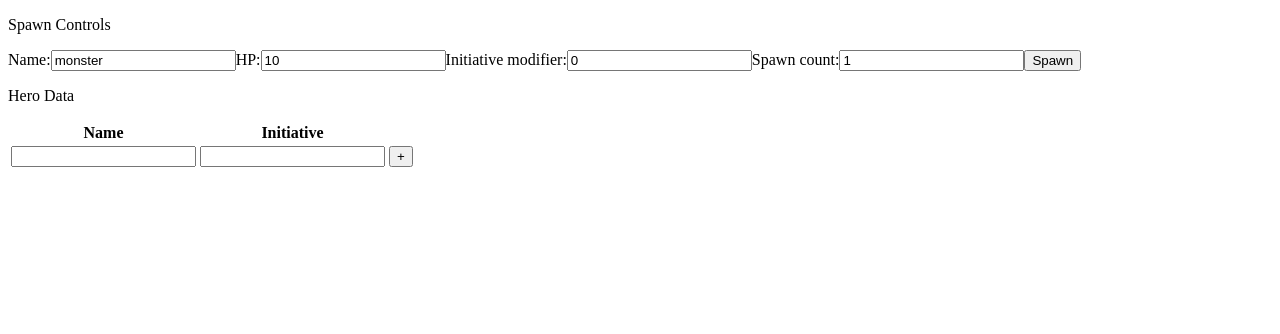
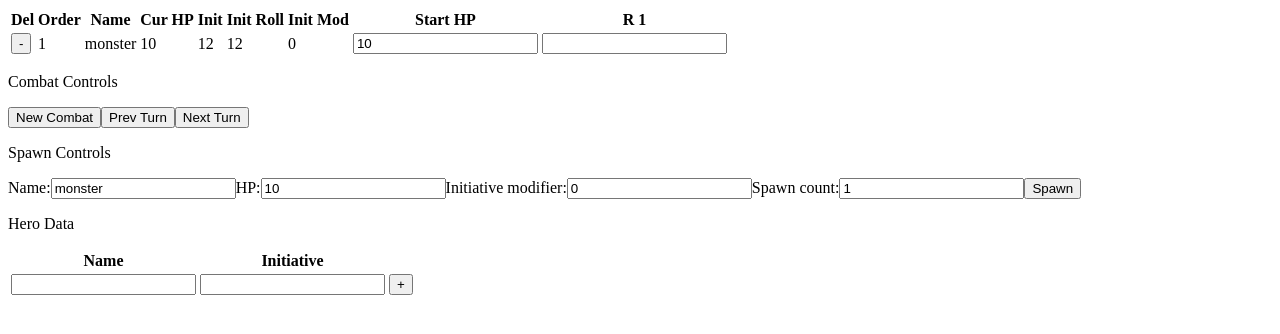
Before and after one commit to KarlisZ/dnd-combat-manager, a React app: page / in a window 1280 px wide. Both pictures are taken after a click on the button "Spawn". Shown: the top 334 px of the page. Built offline with nearby package versions, Linux system fonts and the light colour scheme; the HTML template or start-up script is replaced by a standard one.

Commit message:
Fix row keys

```diff
--- a/src/controller/MainController.ts
+++ b/src/controller/MainController.ts
@@ -1,17 +1,7 @@
 import { v4 as uuid } from 'uuid';
+import { MainModel, UnitData } from '../model/MainModel';
 
 
-export interface UnitData {
-    order: number;
-    name: string;
-    currentHp: number;
-    initiative: number;
-    initiativeRoll: number;
-    initiativeMod: number;
-    startingHp: number;
-    uuid: string;
-    roundHp: number[];
-}
 
 interface RoundData {
     hpChange: {id:string, value:number}[];
@@ -31,11 +21,13 @@ export interface SpawnData {
 
 
 export class MainController {
-    public readonly allUnits: UnitData[] = [];
+    public constructor(private model:MainModel) {
+
+    }
     public onUpdate?: () => void;
 
     public addHero = (hero:HeroData) => {
-        this.allUnits.unshift({
+        this.model.allUnits.unshift({
             order: 0,
             currentHp: 10,
             initiative: hero.initiative,
@@ -52,7 +44,7 @@ export class MainController {
 
     public addNpc = (spawnData:SpawnData) => {
         const initativeRoll = getRandomInt(1, 20);
-        this.allUnits.push({
+        this.model.allUnits.push({
             order: 0,
             currentHp: spawnData.hp,
             initiativeMod: spawnData.initiativeMod,
@@ -68,12 +60,15 @@ export class MainController {
     }
 
     public removeUnit = (uuid:string): void => {
-        this.allUnits.splice(this.allUnits.findIndex(u => u.uuid === uuid), 1);
+        this.model.allUnits.splice(this.model.allUnits.findIndex(u => u.uuid === uuid), 1);
+        this.updateOrder();
+        this.onUpdate?.();
     }
 
 
-    public addHpChange(id: string, round: number, value:number) {
-        const unit = this.allUnits.find(u => u.uuid === id);
+    public addHpChange = (id: string, round: number, value:number) => {
+        console.log(this.model.allUnits)
+        const unit = this.model.allUnits.find(u => u.uuid === id);
         if(!unit) throw new Error(`no such unit ${id}`);
 
         unit.roundHp[round] = value;
@@ -90,7 +85,7 @@ export class MainController {
     }
 
     private updateOrder():void {
-        const sorted = [...this.allUnits].sort((a,b) => b.initiative - a.initiative);
+        const sorted = [...this.model.allUnits].sort((a,b) => b.initiative - a.initiative);
         for(let i = 0; i< sorted.length; i++) {
             sorted[i].order = i+1;
         }
--- a/src/index.tsx
+++ b/src/index.tsx
@@ -1,15 +1,17 @@
+import React from "react";
 import ReactDOM from "react-dom";
 import { MainController } from "./controller/MainController";
+import { MainModel } from "./model/MainModel";
 import { MainView } from "./view/MainView";
 
+const appContainer = document.createElement("div");
+
 window.onload = () => {
-    const controller = new MainController();
-    const appContainer = document.createElement("div");
     document.body.append(appContainer);
+    const model = new MainModel();
+    const controller = new MainController(model);
 
-    const mainView = <MainView controller={controller}/>;
-    const render = () => ReactDOM.render(mainView,appContainer);
-
-    controller.onUpdate = render;
-    render();
+    const ref = React.createRef<MainView>();
+    const mainView = <MainView controller={controller} model={model} ref={ref}/>;
+    ReactDOM.render(mainView,appContainer);
 }
--- /dev/null
+++ b/src/model/MainModel.ts
@@ -0,0 +1,17 @@
+export interface UnitData {
+    order: number;
+    name: string;
+    currentHp: number;
+    initiative: number;
+    initiativeRoll: number;
+    initiativeMod: number;
+    startingHp: number;
+    uuid: string;
+    roundHp: number[];
+}
+
+
+export class MainModel {
+    public readonly allUnits: UnitData[] = [];
+
+}
--- a/src/view/CombatTable.tsx
+++ b/src/view/CombatTable.tsx
@@ -1,12 +1,13 @@
 import {Component, FormEventHandler, KeyboardEventHandler} from "react";
-import { MainController, UnitData } from "../controller/MainController";
+import { MainController } from "../controller/MainController";
+import { UnitData } from "../model/MainModel";
 import { CombatControls } from "./CombatControls";
 
 
-export class CombatTable extends Component<{controller:MainController}, {}> {
+export class CombatTable extends Component<{controller:MainController, allUnits:UnitData[]}, {}> {
     private roundsNum: number = 1;
     public render(){
-        const allUnits = this.props.controller.allUnits;
+        const allUnits = this.props.allUnits;
         const rows = this.createUnitRows(allUnits);
         const roundHeaders = [];
         for (let i = 0; i<this.roundsNum; i++) {
@@ -17,6 +18,7 @@ export class CombatTable extends Component<{controller:MainController}, {}> {
                 <table>
                     <thead>
                     <tr>
+                        <th>Del</th>
                         <th>Order</th>
                         <th>Name</th>
                         <th>Cur HP</th>
@@ -24,7 +26,6 @@ export class CombatTable extends Component<{controller:MainController}, {}> {
                         <th>Init Roll</th>
                         <th>Init Mod</th>
                         <th>Start HP</th>
-                        <th>-</th>
                         {roundHeaders}
                     </tr>
                     </thead>
@@ -58,20 +59,20 @@ export class CombatTable extends Component<{controller:MainController}, {}> {
             for(let ii = 0; ii < this.roundsNum; ii++) {
                 hpChangeRows.push(
                     <td key={`hpChange-${unitData.uuid}-round-${ii}`}>
-                        <input type="text" pattern="[\d-+*/]+" id={`${ii}-${unitData.uuid}`} onKeyDown={this.onHpChangeEntered}/>
+                        <input type="text" defaultValue={unitData.roundHp[ii]} pattern="[\d\-\+\*\/]+" id={`${ii}::${unitData.uuid}`} onKeyDown={this.onHpChangeEntered}/>
                     </td>
                 );
             }
 
-            const newRow = <tr key={`unit-data-${unitData.order}`}>
-                <td>{unitData.order + 1}</td>
+            const newRow = <tr key={`unit-data-${unitData.uuid}`}>
+                <td><input type="button" name="remove" id={unitData.uuid} value="-" onClick={this.removeUnit}/></td>
+                <td>{unitData.order}</td>
                 <td>{unitData.name}</td>
                 <td>{unitData.currentHp}</td>
                 <td>{unitData.initiative}</td>
                 <td>{unitData.initiativeRoll}</td>
                 <td>{unitData.initiativeMod}</td>
                 <td><input type="number" defaultValue={unitData.startingHp}></input></td>
-                <td><input type="button" name="remove" id={unitData.uuid} value="-" onClick={this.removeUnit}/></td>
                 {hpChangeRows}
             </tr>;
 
@@ -94,7 +95,7 @@ export class CombatTable extends Component<{controller:MainController}, {}> {
 
             if(Number.isNaN(value)) return;
 
-            const [round, id] = e.currentTarget.id.split("-");
+            const [round, id] = e.currentTarget.id.split("::");
             this.props.controller.addHpChange(id, Number.parseInt(round), value);
         }
     }
--- a/src/view/MainView.tsx
+++ b/src/view/MainView.tsx
@@ -3,10 +3,19 @@ import { CombatTable } from "./CombatTable";
 import { HeroTable } from "./HeroTable";
 import { SpawnControls } from "./SpawnControls";
 import { MainController } from "../controller/MainController";
-export class MainView extends Component<{controller:MainController},{}> {
+import { MainModel, UnitData } from "../model/MainModel";
+export class MainView extends Component<{controller:MainController, model:MainModel},{allUnits:UnitData[]}> {
+    public state = {
+        allUnits: [],
+    }
+    public constructor(props:{controller:MainController, model:MainModel}) {
+        super(props);
+        this.props.controller.onUpdate = () => this.setState({allUnits:[...this.props.model.allUnits]});
+    }
+
     public render(){
         return <>
-            <CombatTable controller={this.props.controller}/>
+            <CombatTable controller={this.props.controller} allUnits={this.state.allUnits}/>
             <SpawnControls onSubmit={this.props.controller.addNpc}/>
             <HeroTable onAddHero={this.props.controller.addHero}/>
         </>;
```
